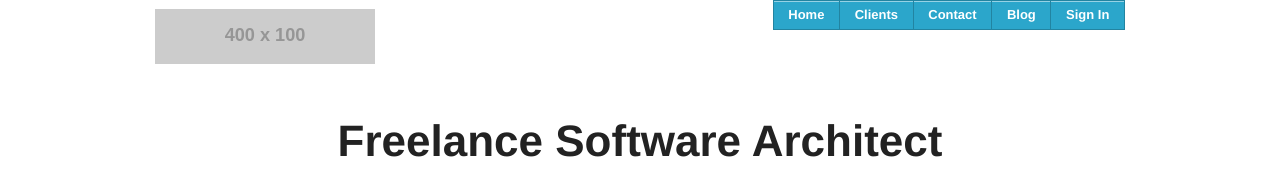
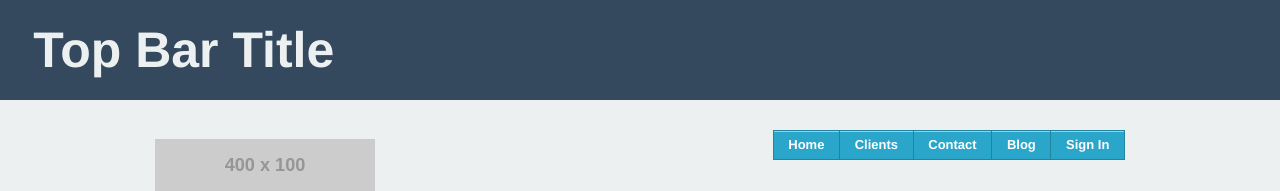
Before and after one commit to stephenhardy/maestrosoftware, a plain HTML site: page index.html in a window 1280 px wide. Shown: the top 191 px of the page. Drawn offline with Linux system fonts and the light colour scheme; placeholder pictures from the web are drawn by us.

Commit message:
Messing with a top bar and colors

```diff
--- a/index.html
+++ b/index.html
@@ -13,6 +13,20 @@
 </head>
 
 <body>
+	<!--
+		Topbar
+	-->
+	<nav class="top-bar">
+		<ul class="title-area">
+			<!-- Title Area -->
+		    <li class="name">
+		      <h1><a href="#">Top Bar Title </a></h1>
+		    </li>
+    		<!-- Remove the class "menu-icon" to get rid of menu icon. Take out "Menu" to just have icon alone -->
+    		<li class="toggle-topbar menu-icon"><a href="#"><span>Menu</span></a></li>
+  		</ul>
+  	</nav>
+
 	<!--
 		Header and Navigation
 	-->
--- a/sass/_settings.scss
+++ b/sass/_settings.scss
@@ -15,8 +15,8 @@
 // $em-base: 16px;
 
 // We use these to control various global styles
-// $body-bg: #fff;
-// $body-font-color: #222;
+$body-bg: #ecf0f1;
+$body-font-color: #34495e;
 // $body-font-family: "Helvetica Neue", "Helvetica", Helvetica, Arial, sans-serif;
 // $body-font-weight: normal;
 // $body-font-style: normal;
@@ -976,10 +976,10 @@
 //
 
 // Background color for the top bar
-// $topbar-bg: #111;
+$topbar-bg: #34495e;
 
 // Height and margin
-// $topbar-height: 45px;
+$topbar-height: 100px;
 // $topbar-margin-bottom: emCalc(30px);
 
 // Control Input height for top bar
@@ -987,10 +987,10 @@
 
 // Controlling the styles for the title in the top bar
 // $topbar-title-weight: bold;
-// $topbar-title-font-size: emCalc(17px);
+$topbar-title-font-size: emCalc(50px);
 
 // Set the link colors and styles for top-level nav
-// $topbar-link-color: #fff;
+$topbar-link-color: #ecf0f1;
 // $topbar-link-weight: bold;
 // $topbar-link-font-size: emCalc(13px);
 
```
Also changed, not shown: stylesheets/app.css.
